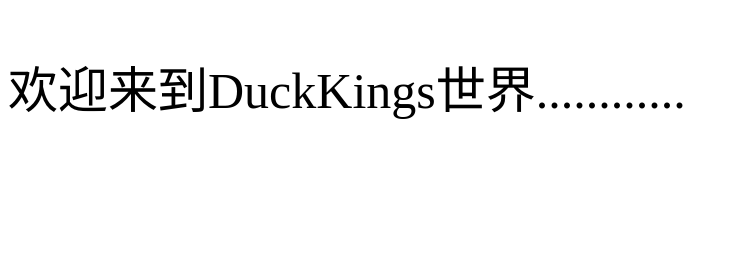
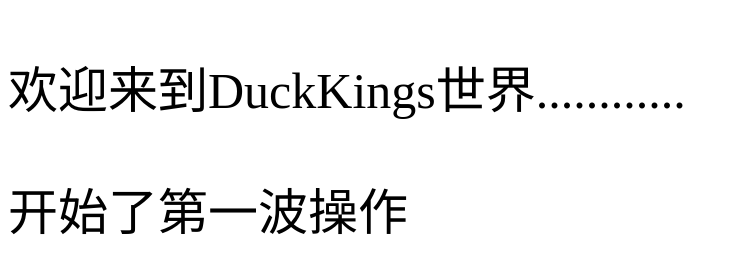
Before and after one commit to GitHub-XT/DuckKing, a plain HTML site: page index.html in a window 1280 px wide. Shown: the whole page, without its empty margins (0-737 px from the left). Drawn offline with Linux system fonts and the light colour scheme.

Commit message:
第一波操作

```diff
--- a/index.html
+++ b/index.html
@@ -14,6 +14,7 @@
 
 <body>
     <p>欢迎来到DuckKings世界............</p>
+    <p>开始了第一波操作</p>
 
 </body>
 
```
